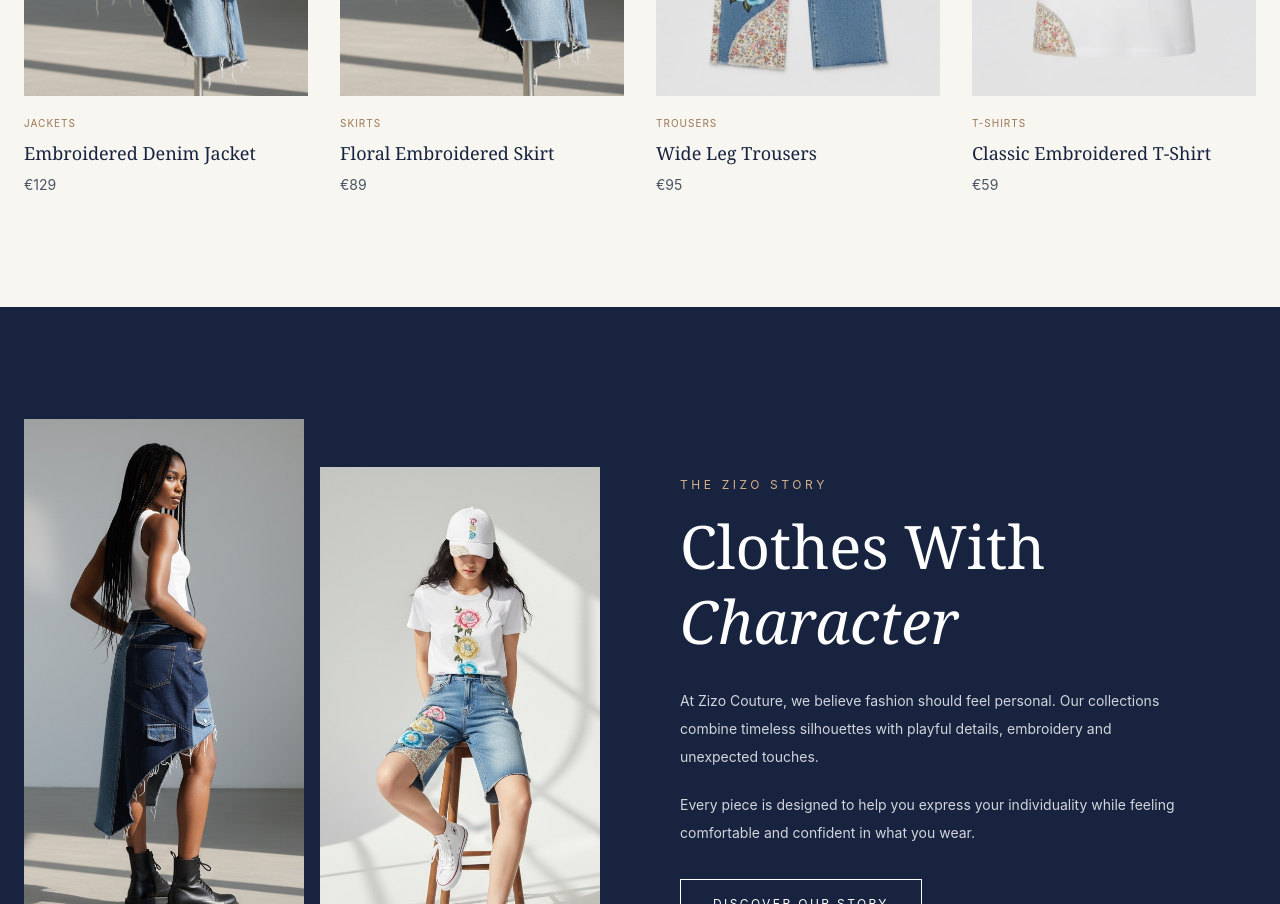
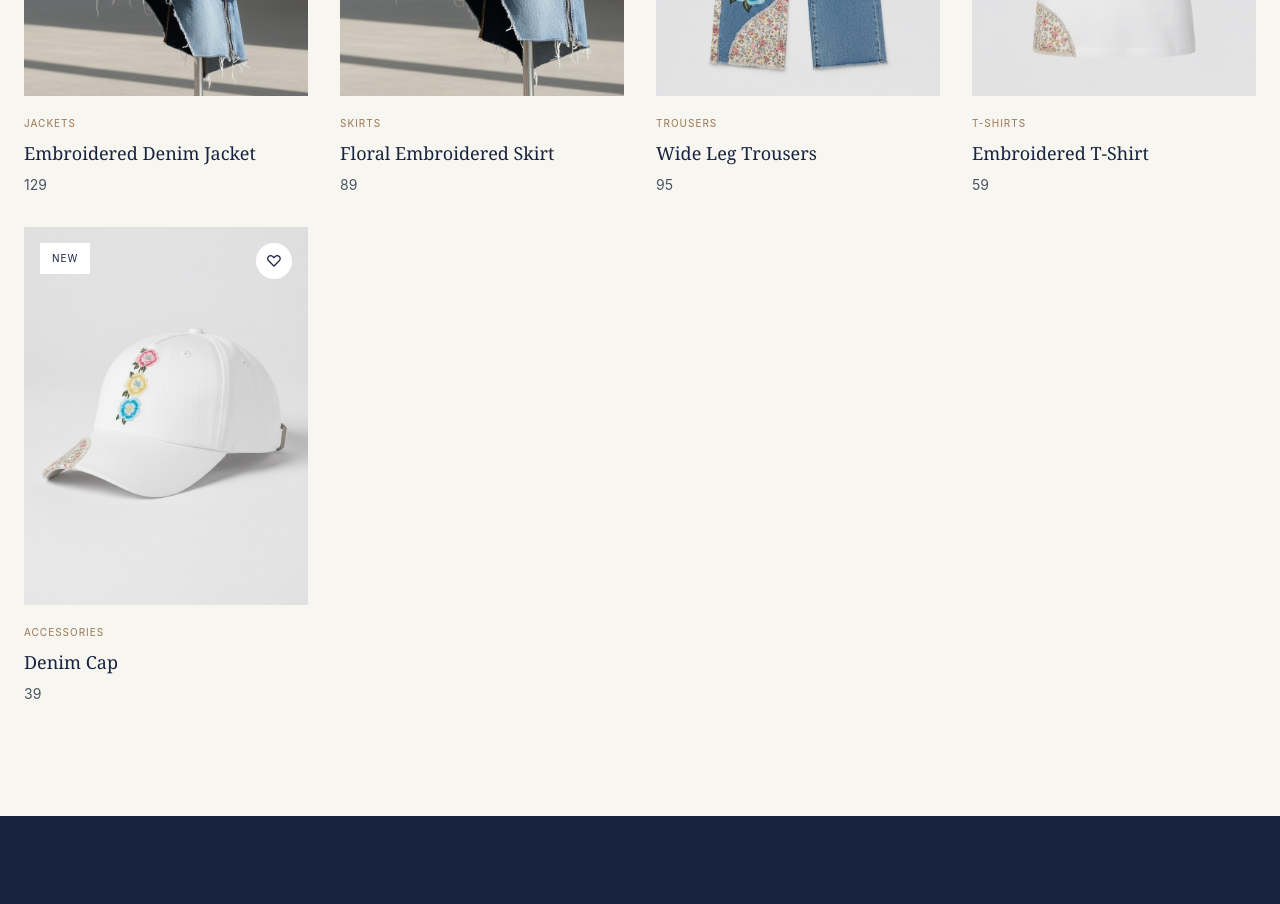
Before and after one commit to zarakhansari/zizocutoure, a React (Vite) app: page / in a window 1280 px wide. Shown: the part 1280-2184 px from the top of the page. Built offline with nearby package versions, Linux system fonts and the light colour scheme.

Commit message:
feat: integrate cart context and implement quick add functionality for products

```diff
--- a/src/components/ProductSection.tsx
+++ b/src/components/ProductSection.tsx
@@ -1,37 +1,10 @@
 import { Link } from "react-router";
+import { useCart } from "../cartContext/CartContext";
+import { products } from "../data/products";
 
-const products = [
-    {
-        id: 1,
-        name: "Embroidered Denim Jacket",
-        price: "€129",
-        image: "/images/jacket.jpeg",
-        category: "Jackets",
-    },
-    {
-        id: 2,
-        name: "Floral Embroidered Skirt",
-        price: "€89",
-        image: "/images/skirt.jpeg",
-        category: "Skirts",
-    },
-    {
-        id: 3,
-        name: "Wide Leg Trousers",
-        price: "€95",
-        image: "/images/trousers.jpeg",
-        category: "Trousers",
-    },
-    {
-        id: 4,
-        name: "Classic Embroidered T-Shirt",
-        price: "€59",
-        image: "/images/Tshirt.jpeg",
-        category: "T-Shirts",
-    },
-];
 
 const ProductSection = () => {
+    const { addToCart } = useCart();
     return (
         <section className="bg-[#F8F6F0] px-6 py-20 md:py-28">
             <div className="mx-auto max-w-7xl">
@@ -65,25 +38,26 @@ const ProductSection = () => {
                         <article key={product.id} className="group">
 
                             {/* Product Image */}
-                            <Link to={`/product/${product.id}`}>
                             <div className="relative aspect-[3/4] overflow-hidden bg-white">
 
+                                {/* Product Image */}
+                                <Link to={`/product/${product.id}`}>
                                     <img
                                         src={product.image}
                                         alt={product.name}
                                         className="h-full w-full object-cover transition duration-700 group-hover:scale-105"
                                     />
 
-                                    {/* New badge */}
+                                    {/* New Badge */}
                                     <span className="absolute left-4 top-4 bg-white px-3 py-2 text-[10px] uppercase tracking-widest text-[#17233F]">
                                         New
                                     </span>
+                                </Link>
 
                                 {/* Wishlist */}
                                 <button
                                     type="button"
                                     aria-label={`Add ${product.name} to wishlist`}
-                                        onClick={(event) => event.preventDefault()}
                                     className="absolute right-4 top-4 flex h-9 w-9 items-center justify-center rounded-full bg-white text-[#17233F] transition hover:text-[#9A7653]"
                                 >
                                     ♡
@@ -91,16 +65,29 @@ const ProductSection = () => {
 
                                 {/* Quick Add */}
                                 <div className="absolute bottom-0 left-0 right-0 translate-y-full bg-[#17233F] transition duration-300 group-hover:translate-y-0">
+
                                     <button
                                         type="button"
-                                            className="w-full py-4 text-xs uppercase tracking-[0.2em] text-white"
+                                        onClick={() => {
+                                            addToCart({
+                                                id: product.id,
+                                                name: product.name,
+                                                price: Number(
+                                                    product.price.replace("€", "")
+                                                ),
+                                                image: product.image,
+                                                size: "M",
+                                                quantity: 1,
+                                            });
+                                        }}
+                                        className="w-full py-4 text-xs uppercase tracking-[0.2em] text-white transition hover:bg-[#9A7653]"
                                     >
                                         Quick Add
                                     </button>
+
                                 </div>
 
                             </div>
-                            </Link>
 
                             {/* Product Information */}
                             <div className="pt-5">
```
Lines whose indentation alone changed are shown as unchanged.
